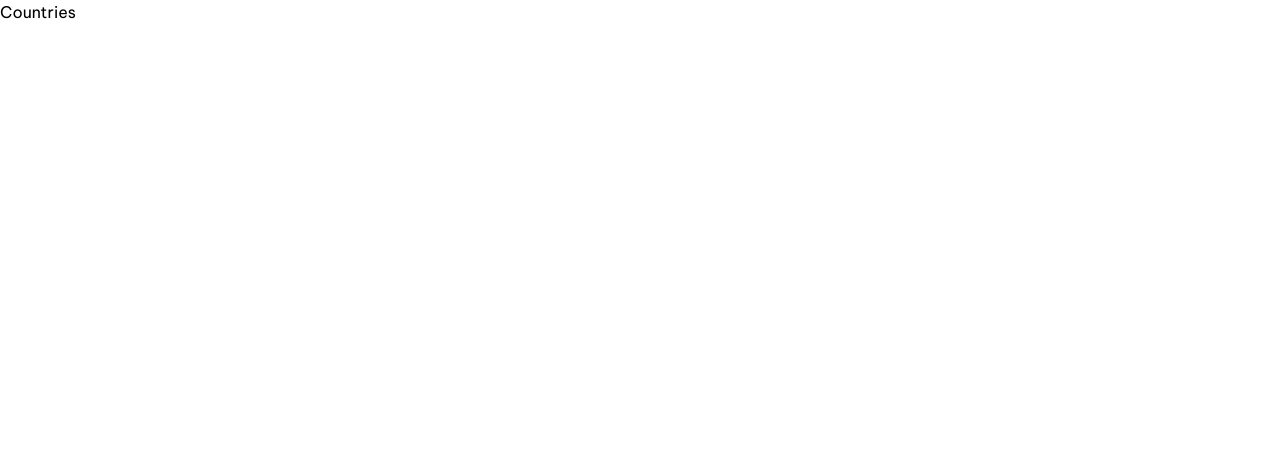
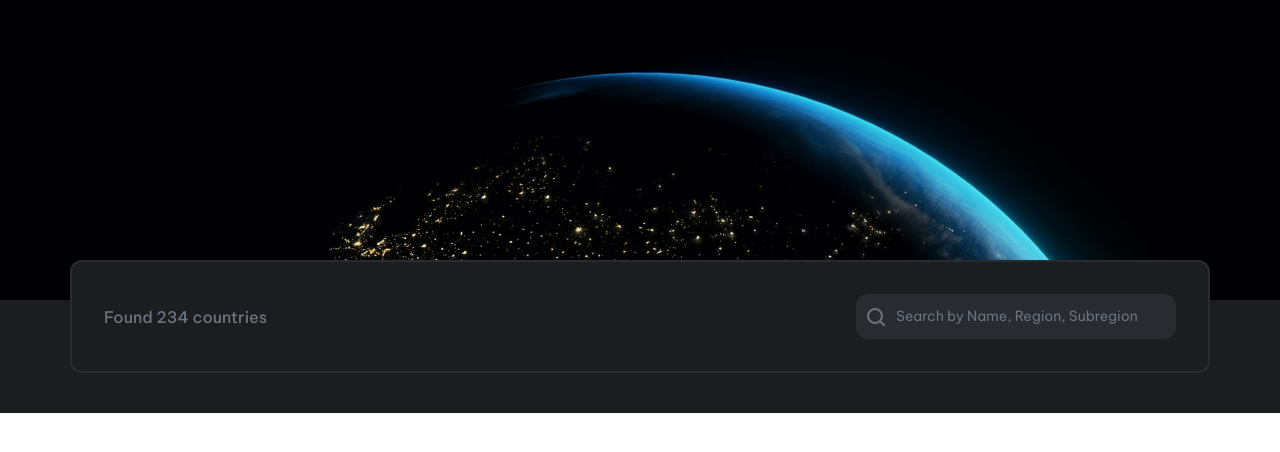
Before and after one commit to EdiedRamos/country-page, a React (Vite) app: page /countries in a window 1280 px wide. Shown: the top 452 px of the page. Built offline with nearby package versions, Linux system fonts and the light colour scheme.

Commit message:
chore: changes 😋

```diff
--- /dev/null
+++ b/src/assets/index.ts
@@ -0,0 +1,2 @@
+export { default as HeroImage } from "./hero-image-wr.jpg";
+export { default as SearchIcon } from "./Search.svg";
--- /dev/null
+++ b/src/components/Banner.tsx
@@ -0,0 +1,9 @@
+import { HeroImage } from "@/assets";
+
+export const Banner = () => {
+  return (
+    <div className="h-[300px] overflow-hidden">
+      <img className="object-cover w-full h-full" src={HeroImage} />
+    </div>
+  );
+};
--- /dev/null
+++ b/src/components/Content.tsx
@@ -0,0 +1,14 @@
+import { Search } from "@/components";
+
+export const Content = () => {
+  return (
+    <section className="relative container top-0 md:-top-10 bg-cc-black border-2 border-cc-dark p-1 sm:p-5 md:p-8 rounded-xl">
+      <div className="flex flex-col md:flex-row gap-3 flex-wrap  items-center justify-center md:justify-between">
+        <p className="text-cc-gray font-medium text-cs-200">
+          Found 234 countries
+        </p>
+        <Search />
+      </div>
+    </section>
+  );
+};
--- /dev/null
+++ b/src/components/ContentLayer.tsx
@@ -0,0 +1,9 @@
+import { Content } from "./Content";
+
+export const ContentLayer = () => {
+  return (
+    <div className="bg-cc-black">
+      <Content />
+    </div>
+  );
+};
--- /dev/null
+++ b/src/components/Search.tsx
@@ -0,0 +1,17 @@
+import { SearchIcon } from "@/assets";
+
+export const Search = () => {
+  return (
+    <div className="relative">
+      <img
+        className="absolute left-2 top-[50%] translate-y-[-50%]"
+        src={SearchIcon}
+      />
+      <input
+        className="w-full sm:w-[320px] text-cs-100 text-cc-gray placeholder:text-cc-gray p-3 pl-10 rounded-xl bg-cc-dark outline-none focus:ring focus:ring-cc-blue"
+        type="text"
+        placeholder="Search by Name, Region, Subregion"
+      />
+    </div>
+  );
+};
--- a/src/components/index.ts
+++ b/src/components/index.ts
@@ -0,0 +1,4 @@
+export * from "./Banner";
+export * from "./Content";
+export * from "./ContentLayer";
+export * from "./Search";
--- a/src/pages/Countries.tsx
+++ b/src/pages/Countries.tsx
@@ -1,3 +1,10 @@
+import { Banner, ContentLayer } from "@/components";
+
 export const Countries = () => {
-  return <div>Countries</div>;
+  return (
+    <div>
+      <Banner />
+      <ContentLayer />
+    </div>
+  );
 };
--- a/tailwind.config.js
+++ b/tailwind.config.js
@@ -16,6 +16,17 @@ export default {
         "cs-200": "16px",
         "cs-300": "32px",
       },
+      container: {
+        center: true,
+        screens: {
+          DEFAULT: "100%",
+          sm: "540px",
+          md: "720px",
+          lg: "960px",
+          xl: "1140px",
+          "2xl": "1320px",
+        },
+      },
     },
   },
   corePlugins: {
```
